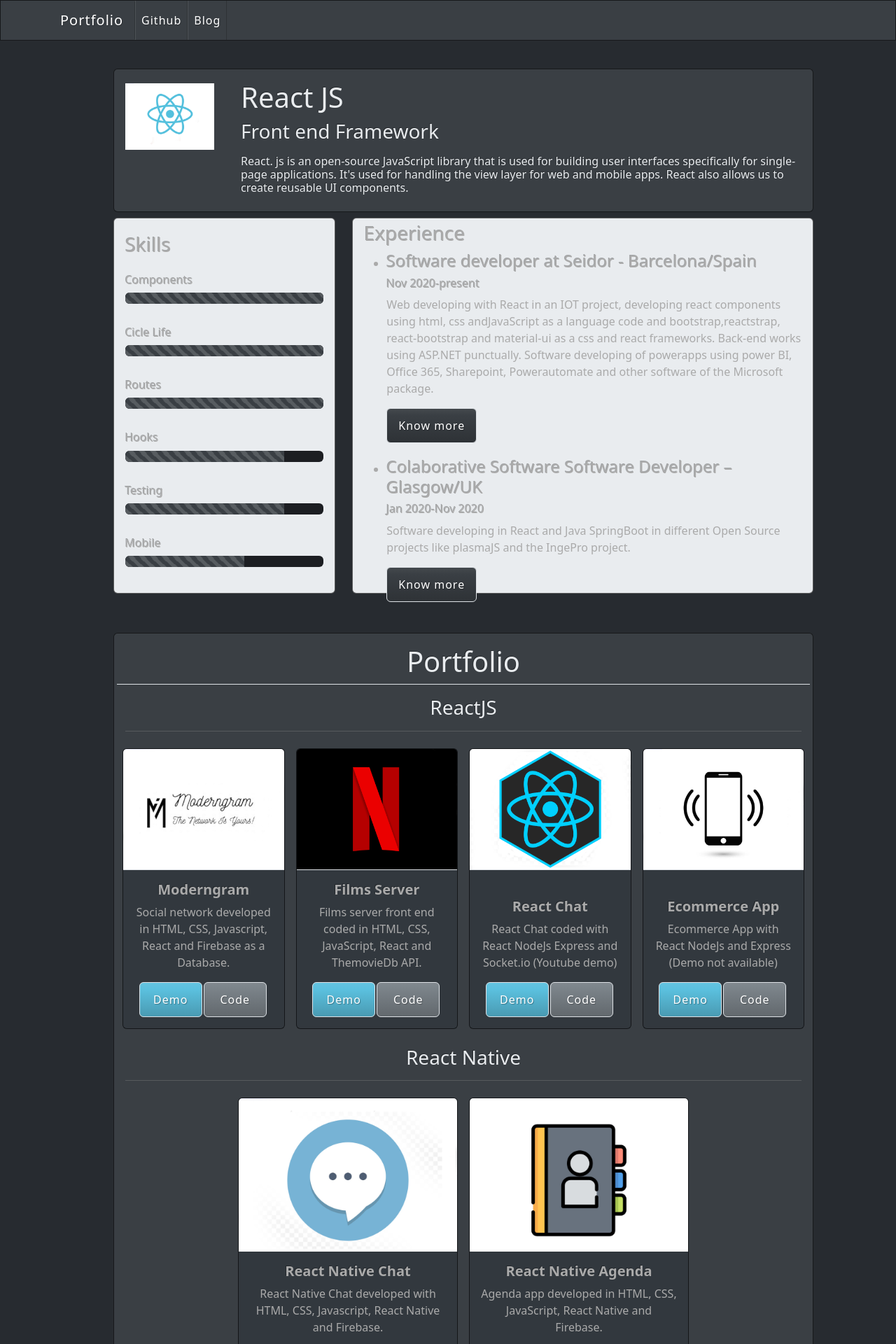
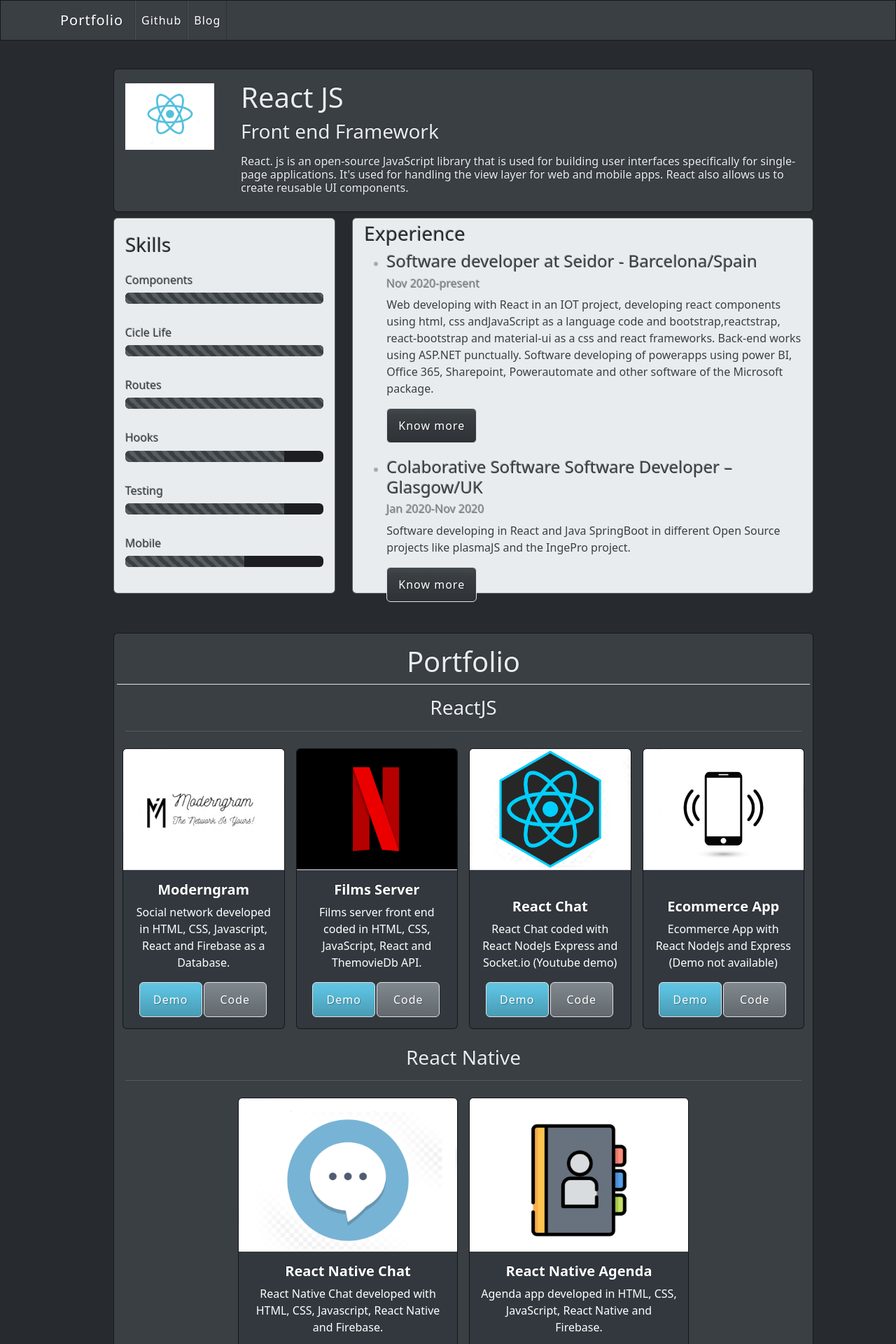
Before and after one commit to SteelTitansax/FullStack_PortFolio, a Next.js app: page /react in a window 1280 px wide. Shown: the top 1920 px of the page at 70% size. Built offline with nearby package versions, Linux system fonts and the light colour scheme; a small style sheet from the web is missing.

Commit message:
React page updated

```diff
--- a/pages/react.js
+++ b/pages/react.js
@@ -39,11 +39,11 @@ const React = () =>
         <div className="col-md-4">
                 <div className="card bg-light">
                     <div className="card-body card-body-skillsReact">
-                          <h3>Skills</h3>
+                          <h3 className="text-dark">Skills</h3>
                             {
                                 reactSkills.map(({skill,percentage},i) => (
                                     <div className="py-3" key={i}>
-                                        <h6>{skill}</h6>
+                                        <h6 className="text-primary">{skill}</h6>
                                         <div className="progress">
                                         <div className="progress-bar progress-bar-striped progress-bar-animated"
                                              role="progressbar"
@@ -62,16 +62,16 @@ const React = () =>
         <div className="col-md-8">
                 <div className="card bg-light">
                     <div className="card-body card-body-experienceReact">
-                          <h3>Experience</h3>
+                          <h3 className="text-dark">Experience</h3>
 
                           <ul>
                           {
                               reactExperiences.map (({title,description,from,to,url},i) => (
                                <div key={i}>
                                  <li>
-                                    <h4>{title}</h4>
-                                    <h6>{from}-{to}</h6>
-                                    <p>{description}</p>
+                                    <h4 className="text-primary">{title}</h4>
+                                    <h6 className="text-secondary">{from}-{to}</h6>
+                                    <p className="text-primary">{description}</p>
                                  </li>
                                     <a className="btn btn-primary border know-more" href={url}>
                                         Know more
@@ -120,8 +120,8 @@ const React = () =>
                                             <img src={`/${image}`} alt="Imagen Portfolio1" className="card-img-top border-bottom" />
                                         </div>
                                         <div className="card-body ">
-                                            <h5 className="text-center"><strong>{name}</strong></h5>
-                                            <p className="text-center">{description}</p>
+                                            <h5 className="text-center  text-white"><strong>{name}</strong></h5>
+                                            <p className="text-center  text-white">{description}</p>
                                             <div className="text-center">
                                             <a className="btn btn-info border button-card"  href ={url}>Demo</a>
                                             <a className="btn btn-secondary border button-card" href ={github}>Code</a>
@@ -152,8 +152,8 @@ const React = () =>
                                             <img src={`/${image}`} alt="Imagen Portfolio1" className="card-img-top border-bottom" />
                                         </div>
                                         <div className="card-body ">
-                                            <h5 className="text-center"><strong>{name}</strong></h5>
-                                            <p className="text-center">{description}</p>
+                                            <h5 className="text-center text-white"><strong>{name}</strong></h5>
+                                            <p className="text-center text-white">{description}</p>
                                             <div className="text-center">
                                             <a className="btn btn-secondary border button-card" href ={github}>Code</a>
                                             </div>
--- a/profile.js
+++ b/profile.js
@@ -366,13 +366,13 @@ export const reactProjects= [
         name: "React Chat",
         description:"React Chat coded with React NodeJs Express and Socket.io (Youtube demo)",
         image:"ReactChat.png",
-        url:"https://www.youtube.com/watch?v=DvLnhpmG3WI",
+        url:"https://www.youtube.com/watch?v=YsCHC3Ohxi0&list=PL3FqiG-8pTmETVSdn3n7qXf68sjyAbMSN&index=15",
         github:"https://github.com/SteelTitansax/ChatReact"
     },{
         name: "Ecommerce App",
         description:"Ecommerce App with React NodeJs and Express (Demo not available)",
         image:"phoneCatallogue.jpg",
-        url:"https://ecommerce-evolution-m551kpz5t-manuelportero.vercel.app/",
+        url:"",
         github:"https://github.com/SteelTitansax/EcommerceReact"
     },
 
```
